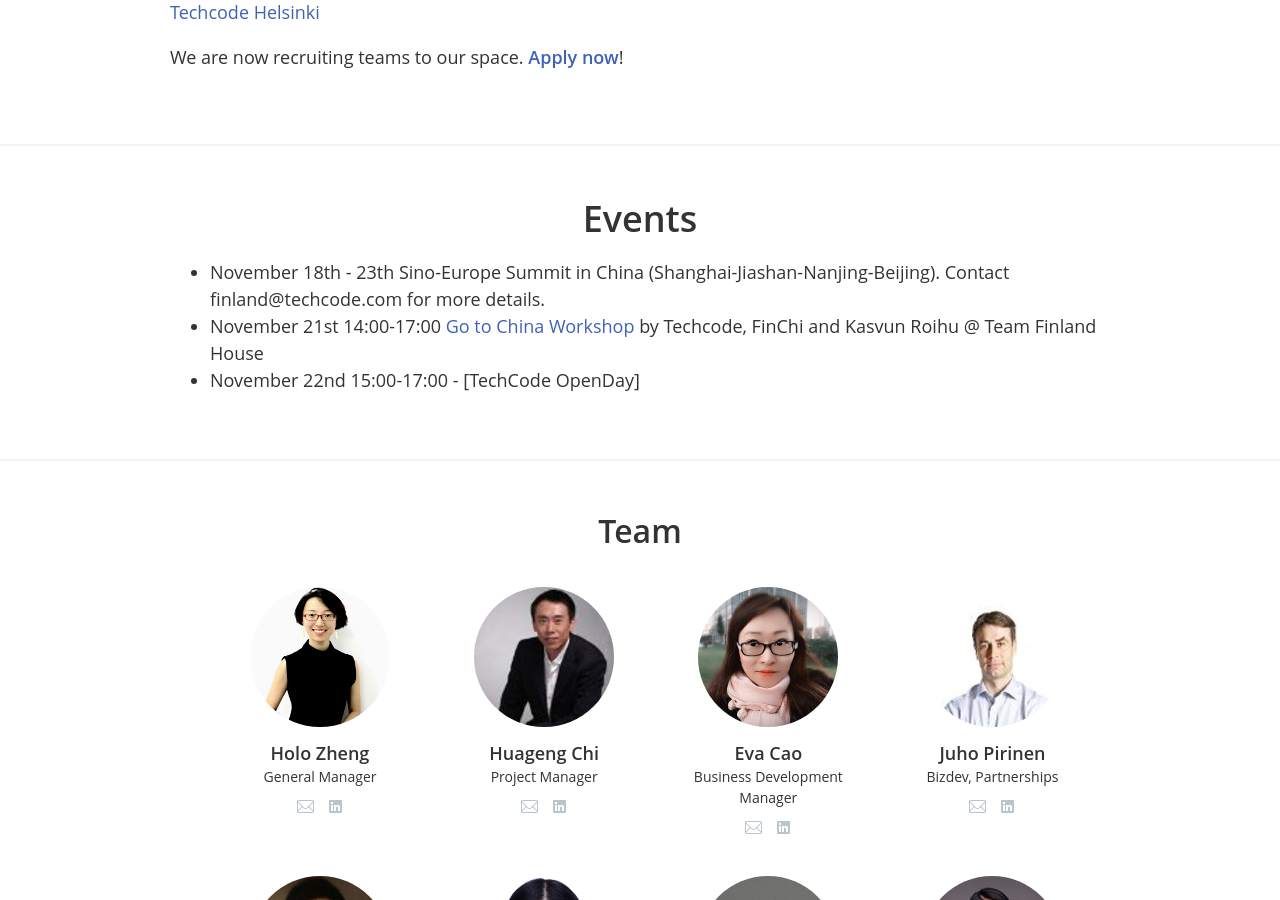
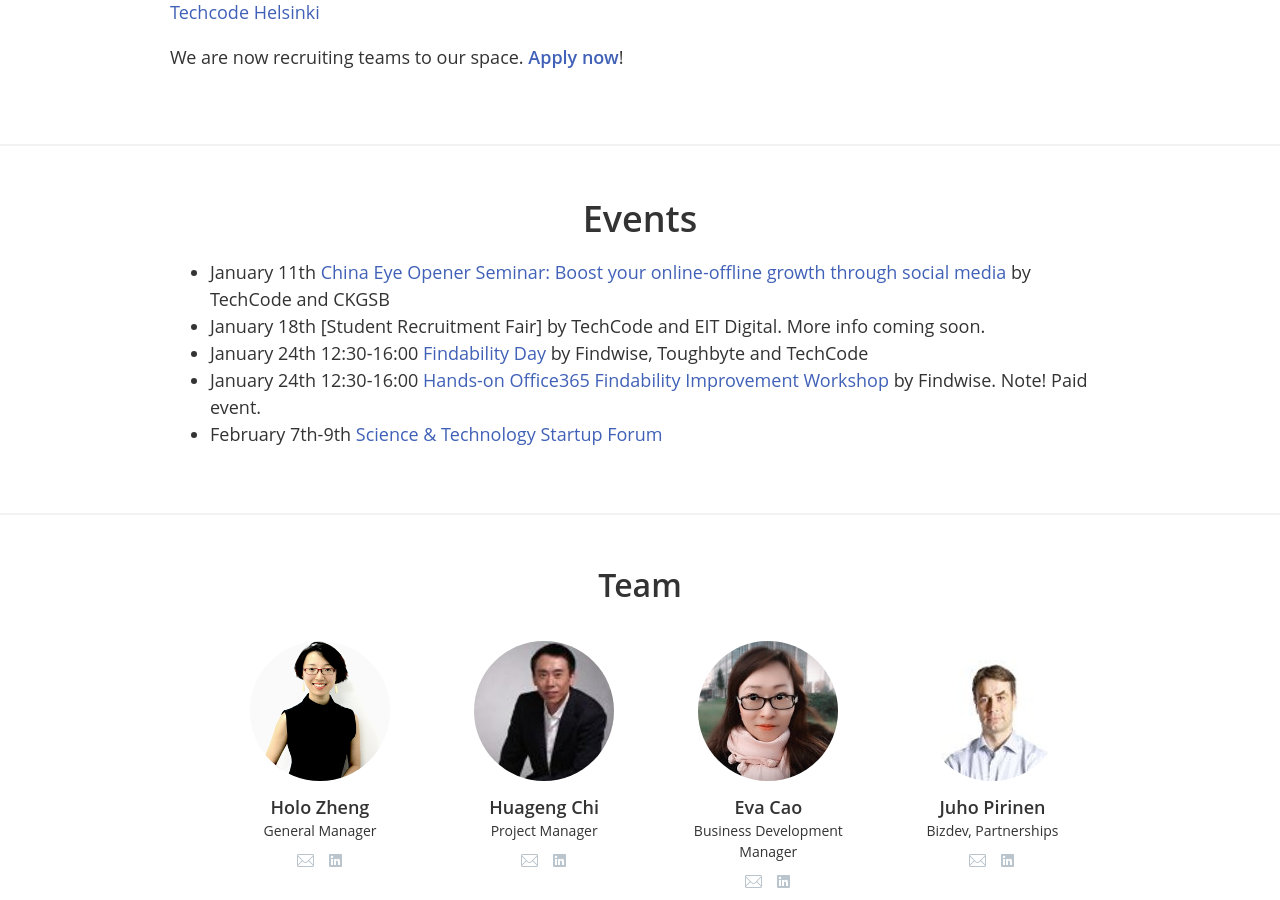
Before and after one commit to techcodefinland/techcode.fi, a Jekyll site: the page built from index.html, in a window 1280 px wide and 900 px high, scrolled down 1420 px. Built offline with Jekyll 4.4.1, drawn with Linux system fonts in a browser that asks for light colours; nearby versions of some CDN libraries.

Commit message:
Update events.md

```diff
--- a/_includes/events.md
+++ b/_includes/events.md
@@ -1,3 +1,5 @@
-- November 18th - 23th Sino-Europe Summit in China (Shanghai-Jiashan-Nanjing-Beijing). Contact finland@techcode.com for more details.
-- November 21st 14:00-17:00 [Go to China Workshop](https://www.roihu.com/event/go-china-workshop/) by Techcode, FinChi and Kasvun Roihu @ Team Finland House
-- November 22nd 15:00-17:00 - [TechCode OpenDay]
+- January 11th [China Eye Opener Seminar: Boost your online-offline growth through social media](https://www.eventbrite.co.uk/e/seminar-digital-strategies-in-china-tickets-40036538364) by TechCode and CKGSB
+- January 18th [Student Recruitment Fair] by TechCode and EIT Digital. More info coming soon.
+- January 24th 12:30-16:00 [Findability Day](https://www.eventbrite.com/e/findability-day-roadshow-helsinki-tickets-41103470587?aff=techcode) by Findwise, Toughbyte and TechCode
+- January 24th 12:30-16:00 [Hands-on Office365 Findability Improvement Workshop](https://www.eventbrite.com/e/hands-on-office365-findability-improvement-workshop-tickets-41233928791?aff=techcode) by Findwise. Note! Paid event.
+- February 7th-9th [Science & Technology Startup Forum](https://newcohelsinki.fi/fi/science-technology-startup-forum/)
```
